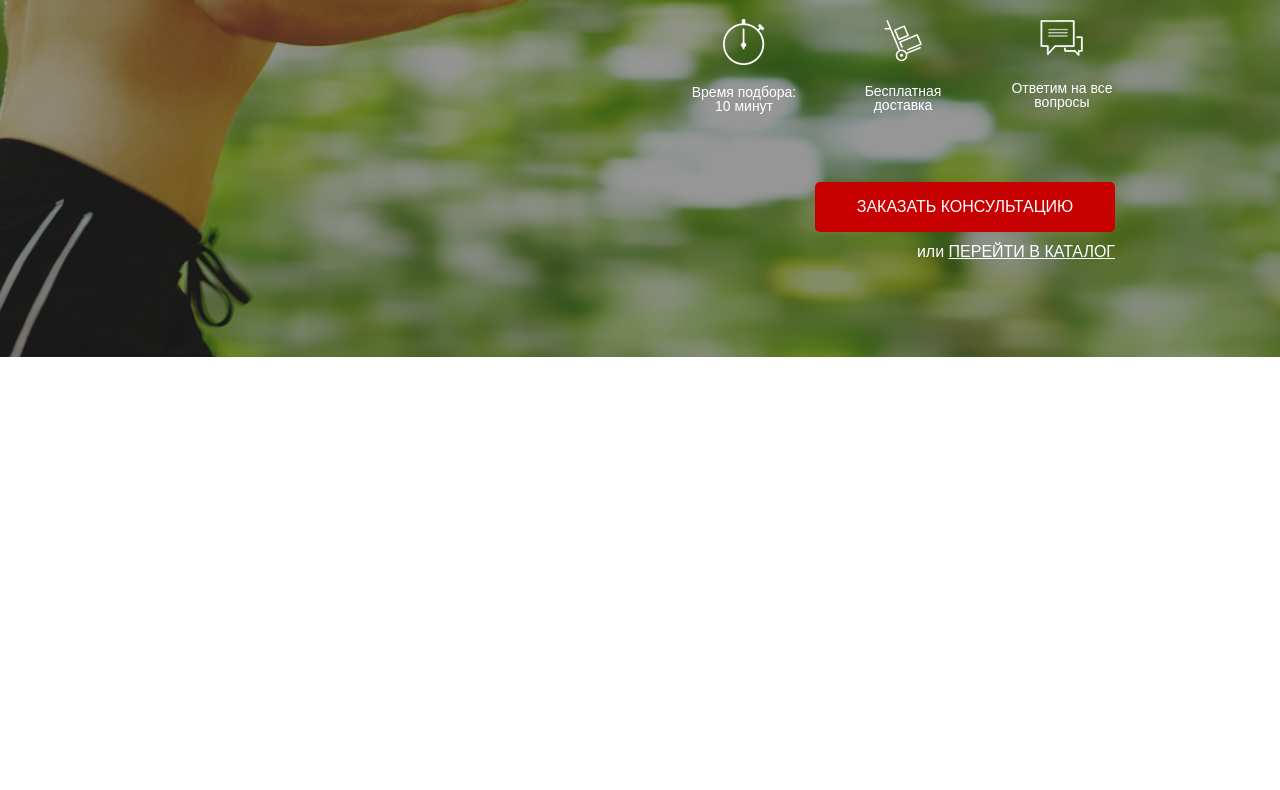
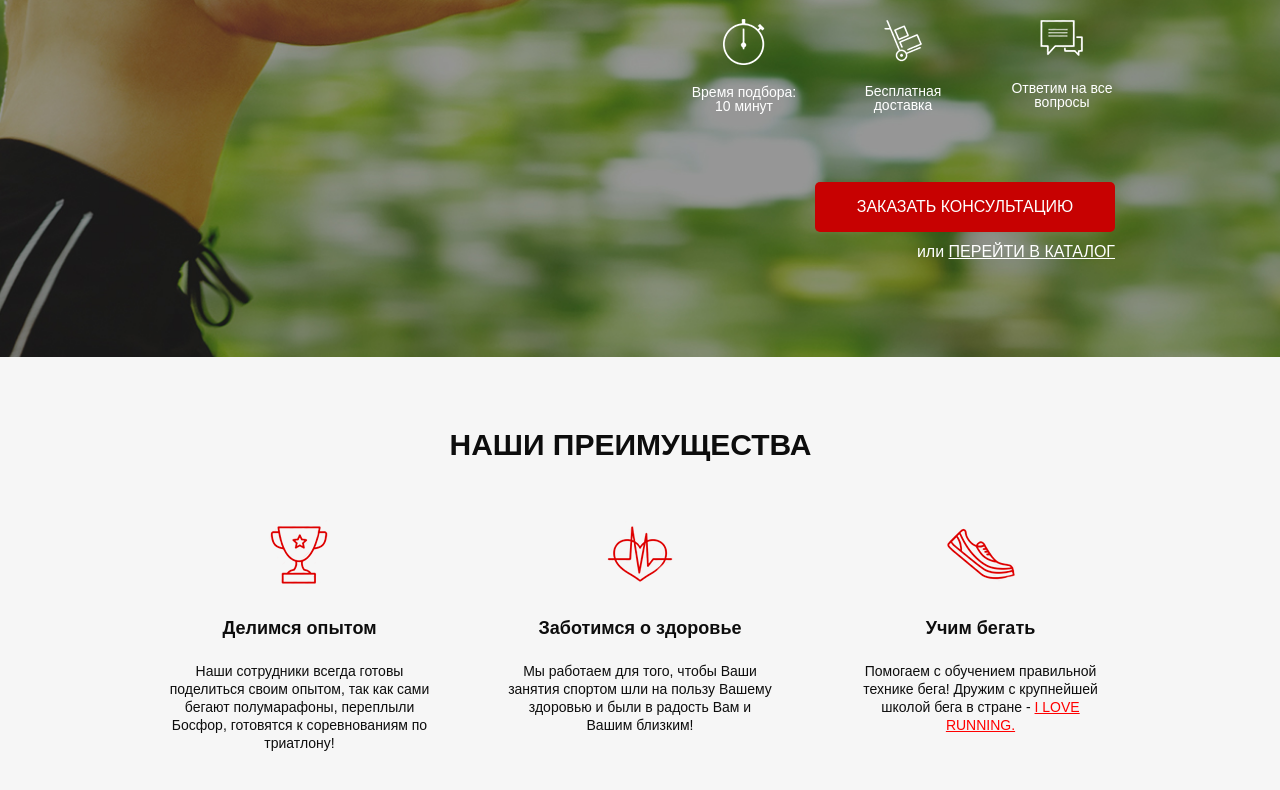
Before and after one commit to SerhiiK23/studyWebProject2024, a website: page src/index.html in a window 1280 px wide. Shown: the part 308-1098 px from the top of the page. Before the commit the page ends 800 px from the top, so only its background shows below. Drawn offline with Linux system fonts and the light colour scheme; a web font is replaced by a local one.

Commit message:
made second section

```diff
--- a/src/css/style.scss
+++ b/src/css/style.scss
@@ -139,3 +139,46 @@
         align-items: flex-end;
     }
 }
+
+.advantages {
+    background-color: #F6F6F6;
+    height: 473px;
+    padding-top: 73px;
+    &__header {
+        color: #0D0D0D;
+        display: block;
+        width: 381px;
+        margin: 0 auto;
+        font-size: 30px;
+        font-weight: 700;
+        line-height: 30px; /* 100% */
+    }
+    &__icons {
+        display: flex;
+        justify-content: space-between;
+        margin-top: 60px;
+        text-align: center;
+    }
+    &__icon {
+        display: block;
+        width: 269px;
+    }
+    &__subheader {
+        color: #0D0D0D;
+        margin-top: 30px;
+        font-size: 18px;
+        font-weight: 700;
+    }
+    &__text {
+        color: #0D0D0D;
+        margin-top: 20px;
+        font-size: 14px;
+        font-weight: 300;
+        line-height: 18px;
+        a {
+            color: #F00;
+            font-weight: 400;
+            text-decoration-line: underline;
+        }
+    }
+}
--- a/src/index.html
+++ b/src/index.html
@@ -12,7 +12,7 @@
 <body>
     <div class="promo">
         <div class="container">
-            <header class="header">
+            <div class="header">
                 <a href="#" class="header__logo">
                     <img src="images/icons/logo.png">
                 </a>
@@ -24,7 +24,7 @@
                     <a href="tel:+74999228974" class="header__phone">+7 (499) 922-89-74 </a>
                     <button class="button">заказать звонок</button>
                 </div>
-            </header>
+            </div>
             <div class="promo__wrapper">
                 <h1 class="promo__header">Подбор пульсометра</h1>
                 <h2 class="promo__subheader">с учётом Вашего уровня подготовки</h2>
@@ -53,5 +53,37 @@
             </div>
         </div>
     </div>
+    <div class="advantages">
+        <div class="container">
+            <div class="advantages__header">НАШИ ПРЕИМУЩЕСТВА</div>
+            <div class="advantages__icons">
+                <div class="advantages__icon">
+                    <img src="images/icons/cup.png" alt="cup">
+                    <div class="advantages__subheader">Делимся опытом</div>
+                    <div class="advantages__text">Наши сотрудники всегда готовы
+                        поделиться своим опытом,
+                        так как сами бегают полумарафоны,
+                        переплыли Босфор, готовятся к
+                        соревнованиям по триатлону!</div>
+                </div>
+                <div class="advantages__icon">
+                    <img src="images/icons/heart.png" alt="heart">
+                    <div class="advantages__subheader">Заботимся о здоровье</div>
+                    <div class="advantages__text">Мы работаем для того,
+                        чтобы Ваши занятия спортом шли на
+                        пользу Вашему здоровью и были в
+                        радость Вам и Вашим близким!</div>
+                </div>
+                <div class="advantages__icon">
+                    <img src="images/icons/shoe.png" alt="shoe">
+                    <div class="advantages__subheader">Учим бегать</div>
+                    <div class="advantages__text">Помогаем с обучением
+                        правильной технике бега!
+                        Дружим с крупнейшей школой бега в
+                        стране - <a href="#">I LOVE RUNNING.</a></div>
+                </div>
+            </div>
+        </div>
+    </div>
 </body>
 </html>
```
Also changed, not shown: src/css/style.min.css.
